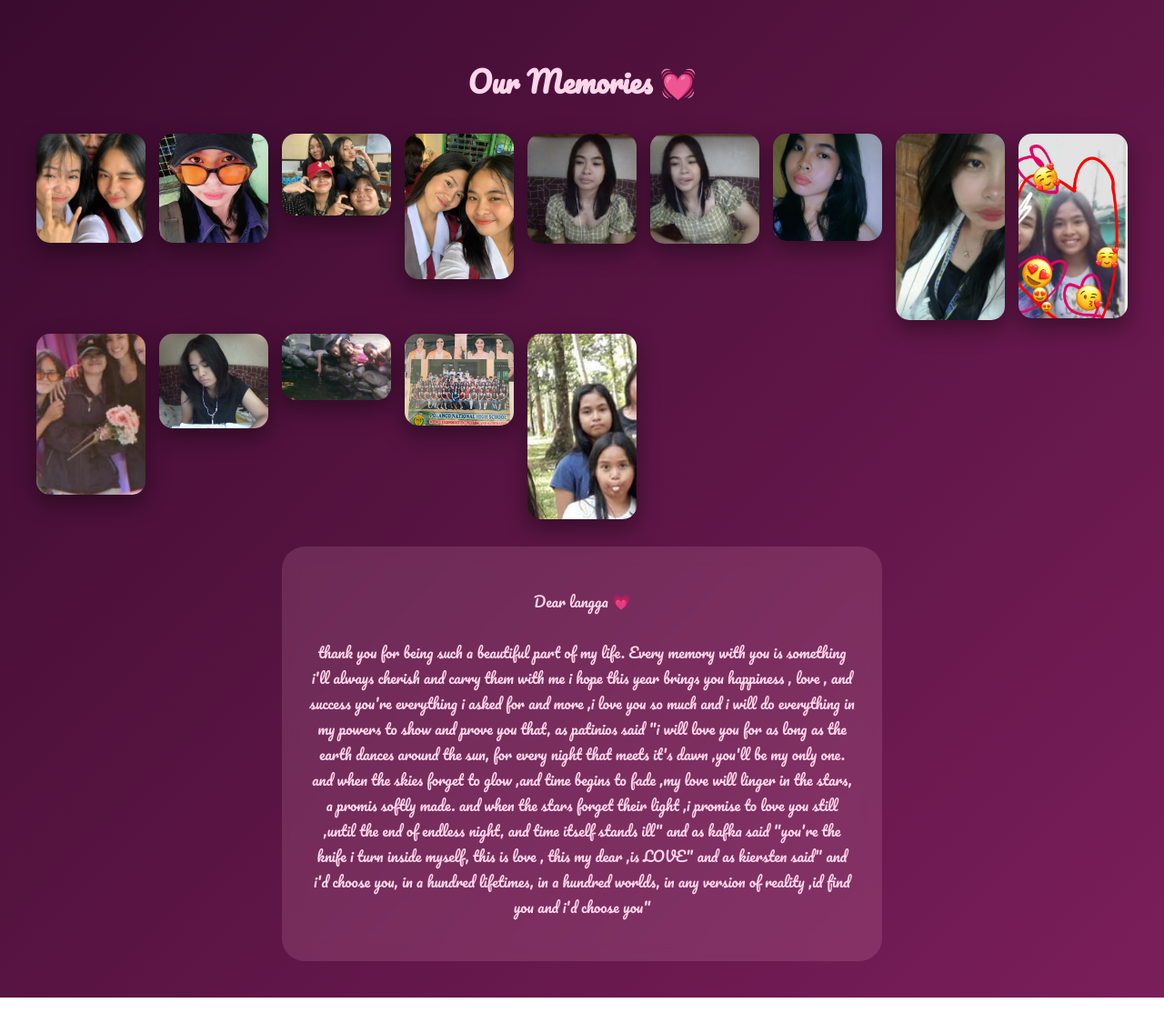
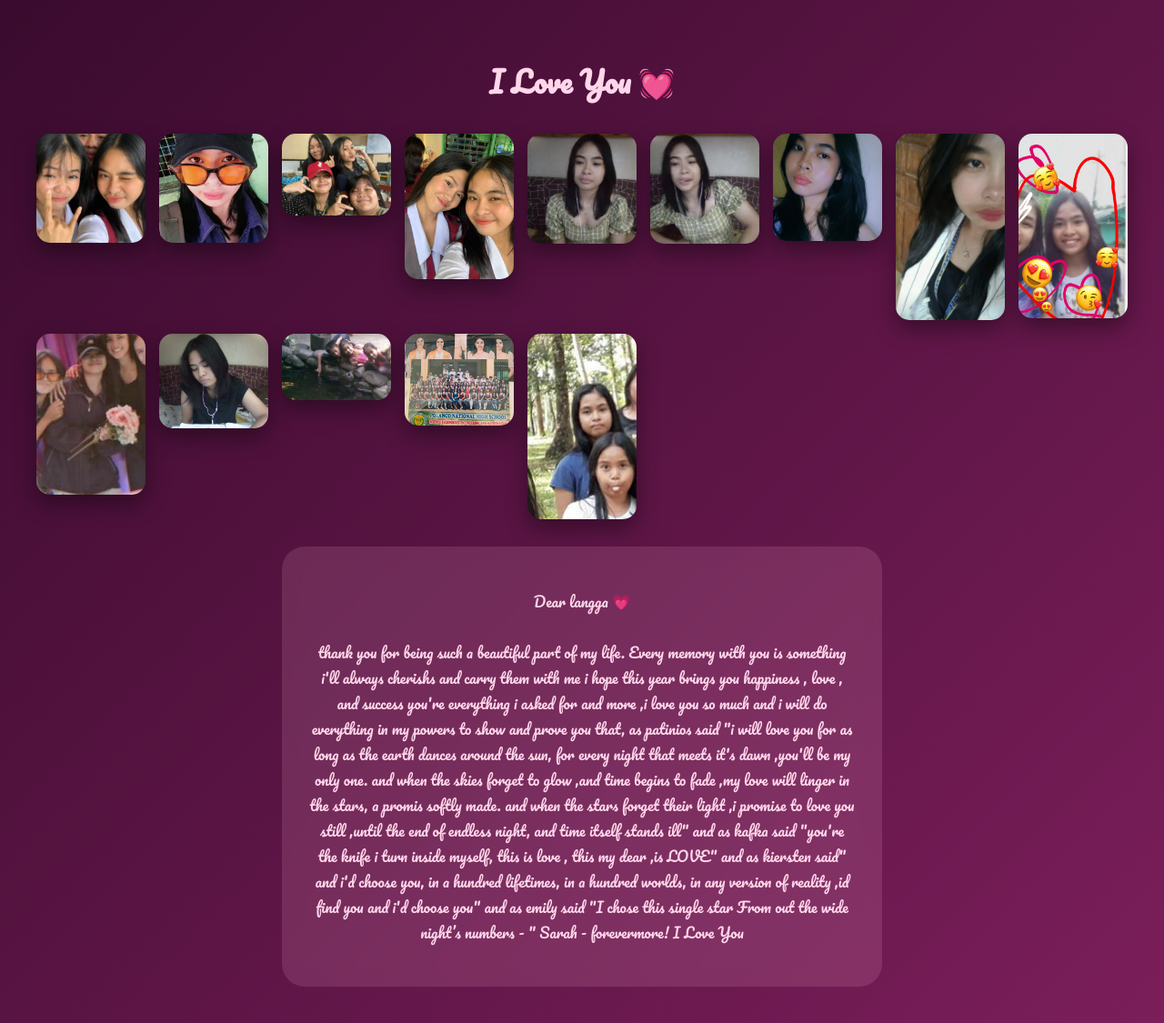
Before and after one commit to shaicha1/bd-card, a plain HTML site: page memories.html in a window 1280 px wide. Shown: the whole page at 91% size. Before the commit the page ends 1097 px from the top, so only its background shows below. Drawn offline with Linux system fonts and the light colour scheme.

Commit message:
Update memories.html

```diff
--- a/memories.html
+++ b/memories.html
@@ -37,7 +37,7 @@
     </style>
 </head>
 <body>
-    <h1>Our Memories 💓</h1>
+    <h1>I Love You 💓</h1>
     <div class="gallery">
         <img src="img1.jpg">
         <img src="img2.jpg">
@@ -58,7 +58,7 @@
         <p>
             Dear langga 💗<br><br>
             thank you for being such a beautiful part of my life.
-            Every memory with you is something i'll always cherish and carry them with me
+            Every memory with you is something i'll always cherishs and carry them with me
             i hope this year brings you happiness , love , and success
             you're everything i asked for and more ,i love you so much  and i will
             do everything in my powers to show and prove  you that,
@@ -71,6 +71,10 @@
             and as kafka said "you're the knife i turn inside myself, this is love , this my dear ,is LOVE"
             and as kiersten said" and i'd choose you, in a hundred lifetimes, in a hundred worlds, in any
             version of reality ,id find you and i'd choose you"
+            and as emily said "I chose this single star
+            From out the wide night’s numbers -	"
+             Sarah - forevermore!
+            I Love You
 
 
         </p>
```
